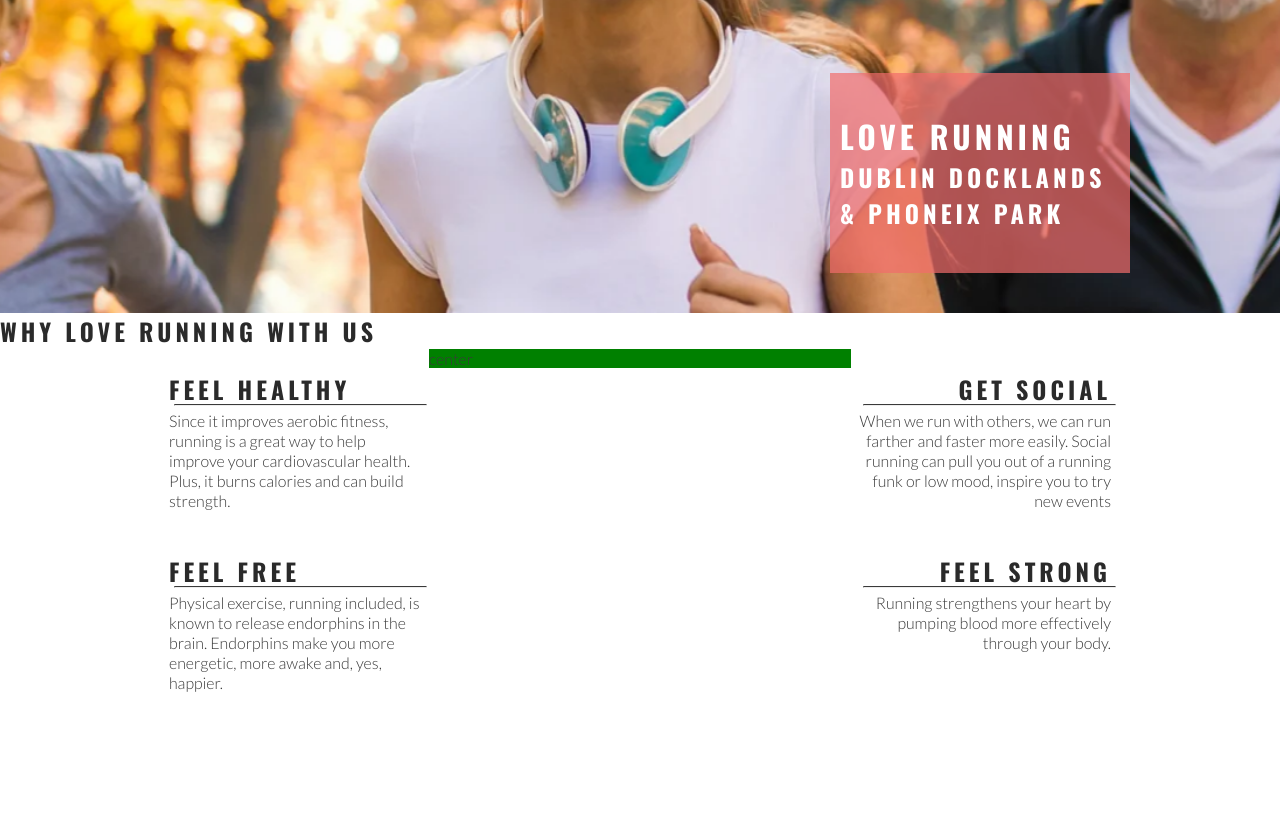
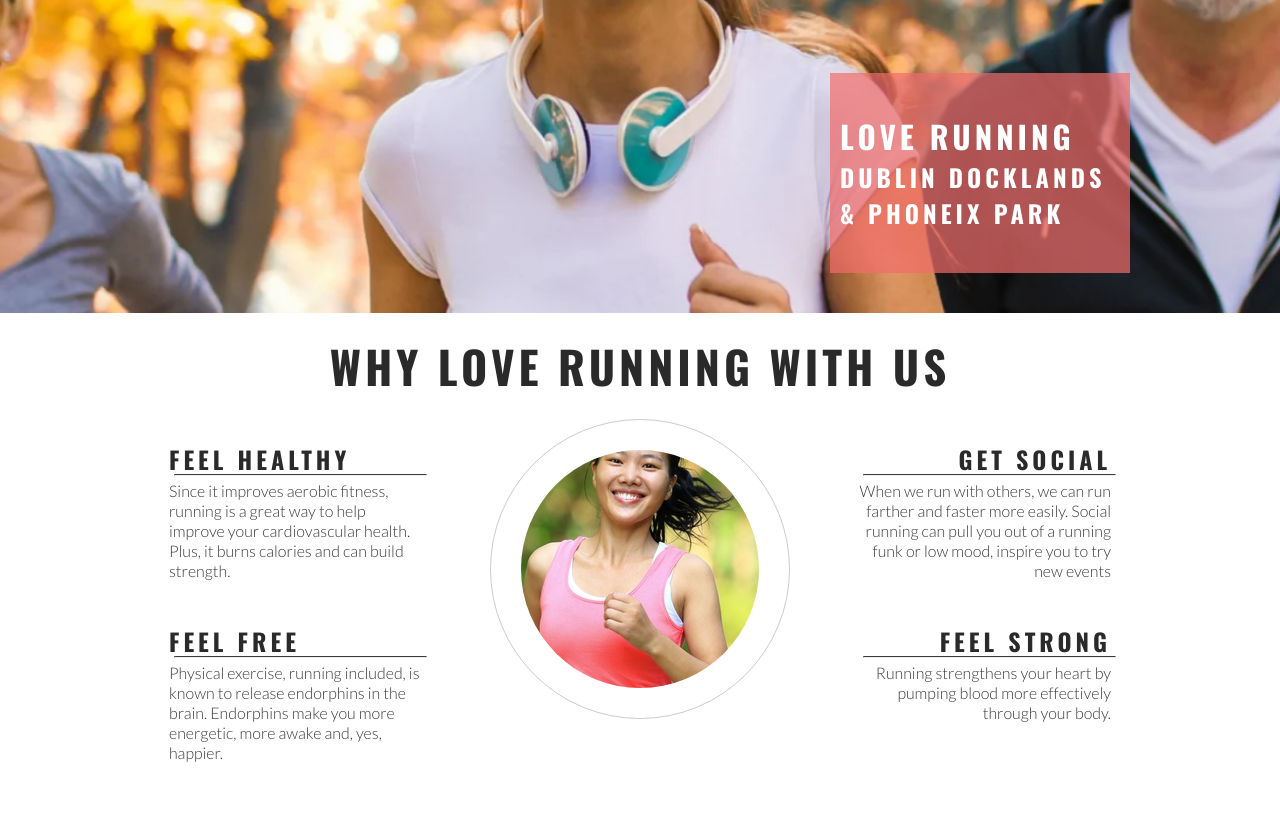
Before and after one commit to LaurentKadeko22/Love-Running, a plain HTML site: page index.html in a window 1280 px wide. Shown: the part 362-1175 px from the top of the page. Before the commit the page ends 1105 px from the top, so only its background shows below. Drawn offline with nearby package versions, Linux system fonts and the light colour scheme.

Commit message:
Add club ethos central image and style into cirlce

```diff
--- a/assets/css/style.css
+++ b/assets/css/style.css
@@ -139,7 +139,7 @@ h1, h2{
 #center-about{
   width: 33%;
   margin: 0 auto;
-  background-color: green;
+
 }
 
 hr{
@@ -171,3 +171,28 @@ hr{
 .right-about-heading p{
   text-align: right;
 }
+
+#welcome{
+  text-align: center;
+  margin: 20px 0;
+  font-size: 280%;
+}
+
+#circle-container{
+  width: 300px;
+  height: 300px;
+  padding: 30px;
+  border-style: solid ;
+  border-color: #ccc;
+  border-width: 1px;
+  border-radius: 50%;
+  margin: 0 auto;
+}
+
+#circle-cover-bg{
+  background: url("../img/ethos-center-image.jpg");
+  background-position: center;
+  background-repeat: no-repeat;
+  height: 100%;
+  border-radius: 50%;
+}
--- a/index.html
+++ b/index.html
@@ -36,7 +36,7 @@
       </div>
     </section>
     <section id="club-ethos">
-      <h1>Why love running with us</h1>
+      <h2 id="welcome">Why love running with us</h2>
       <div id="left-about">
         <div class="left-about-heading">
           <h2>Feel Healthy</h2>
@@ -76,7 +76,11 @@
           </p>
         </div>
       </div>
-      <div id="center-about">center</div>
+      <div id="center-about">
+        <div id="circle-container">
+          <div id="circle-cover-bg"></div>
+        </div>
+      </div>
     </section>
     <!-- <section>Running locations, distansces and times</section>
     <footer>social links</footer> -->
```
Also changed, not shown: assets/img/ethos-center-image.jpg (added).
